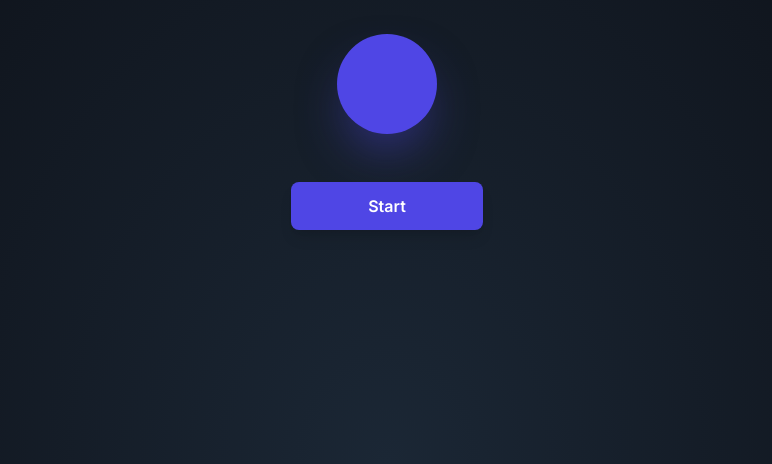
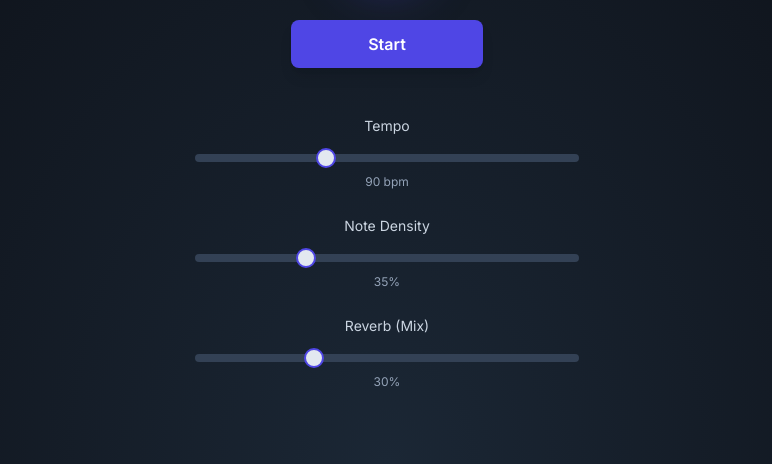
Before and after one commit to JedidiahShaji/Melodic-Flow, a plain HTML site: page index.html in a window 1280 px wide. Shown: the part 336-800 px from the top of the page, without its empty margins (253-1025 px from the left). Drawn offline with nearby package versions, Linux system fonts and the light colour scheme.

Commit message:
Added scroll bars - to tweak audio

```diff
--- a/index.html
+++ b/index.html
@@ -1,7 +1,7 @@
 <!DOCTYPE html>
 <html lang="en" class="h-full">
 <head>
-    <meta charset="UTF-8">
+    <meta charset="UTF-AR">
     <meta name="viewport" content="width=device-width, initial-scale=1.0">
     <title>MelodicFlow: A Generative Music Box</title>
 
@@ -32,11 +32,55 @@
             border-radius: 50%;
             transition: all 0.05s linear;
         }
+
+        /* * Custom Slider Styles for a "Premium" Feel
+         * We'll hide the default thumb and track, and create
+         * our own using Tailwind classes.
+        */
+        input[type=range] {
+            -webkit-appearance: none;
+            appearance: none;
+            width: 100%;
+            height: 8px;
+            background: #334155; /* slate-700 */
+            border-radius: 9999px;
+            outline: none;
+            cursor: pointer;
+        }
+
+        /* Webkit (Chrome, Safari) */
+        input[type=range]::-webkit-slider-thumb {
+            -webkit-appearance: none;
+            appearance: none;
+            width: 20px;
+            height: 20px;
+            background: #e2e8f0; /* slate-200 */
+            border-radius: 50%;
+            border: 2px solid #4f46e5; /* indigo-600 */
+            transition: background 0.2s ease-in-out;
+        }
+        input[type=range]:hover::-webkit-slider-thumb {
+            background: #fff;
+        }
+
+        /* Firefox */
+        input[type=range]::-moz-range-thumb {
+            width: 20px;
+            height: 20px;
+            background: #e2e8f0; /* slate-200 */
+            border-radius: 50%;
+            border: 2px solid #4f46e5; /* indigo-600 */
+            transition: background 0.2s ease-in-out;
+        }
+        input[type=range]:hover::-moz-range-thumb {
+            background: #fff;
+        }
+
     </style>
 </head>
 <body class="h-full flex items-center justify-center antialiased">
 
-    <div class="text-center p-8">
+    <div class="text-center p-8 max-w-md w-full">
 
         <!-- App Title -->
         <h1 class="text-4xl md:text-5xl font-bold text-white mb-3">
@@ -56,44 +100,64 @@
             Loading Audio...
         </button>
 
+        <!-- --- CONTROLS --- -->
+        <div id="controls" class="mt-12 space-y-6">
+
+            <!-- 1. Tempo Slider -->
+            <div class="w-full">
+                <label for="tempo" class="block text-sm font-medium text-slate-300 mb-2">Tempo</label>
+                <input type="range" id="tempo" min="60" max="150" value="90" class="w-full">
+                <span id="tempoValue" class="text-xs text-slate-400">90 bpm</span>
+            </div>
+
+            <!-- 2. Density Slider -->
+            <div class="w-full">
+                <label for="density" class="block text-sm font-medium text-slate-300 mb-2">Note Density</label>
+                <input type="range" id="density" min="0.1" max="1" value="0.35" step="0.01" class="w-full">
+                <span id="densityValue" class="text-xs text-slate-400">35%</span>
+            </div>
+
+            <!-- 3. Reverb Slider -->
+            <div class="w-full">
+                <label for="reverb" class="block text-sm font-medium text-slate-300 mb-2">Reverb (Mix)</label>
+                <input type="range" id="reverb" min="0" max="1" value="0.3" step="0.01" class="w-full">
+                <span id="reverbValue" class="text-xs text-slate-400">30%</span>
+            </div>
+        </div>
+        <!-- --- END CONTROLS --- -->
+
     </div>
 
     <script>
         // --- DOM Elements ---
         const startButton = document.getElementById('startButton');
         const pulsar = document.getElementById('visual-pulsar');
+        // New Slider Elements
+        const tempoSlider = document.getElementById('tempo');
+        const tempoValue = document.getElementById('tempoValue');
+        const densitySlider = document.getElementById('density');
+        const densityValue = document.getElementById('densityValue');
+        const reverbSlider = document.getElementById('reverb');
+        const reverbValue = document.getElementById('reverbValue');
+
 
         // --- Audio State ---
         let isPlaying = false;
-        let isInitialized = false;
+        let isInitialized = false; // To track if Tone.start() has been called
 
-        // --- Tone.js Setup ---
+        // --- Audio Setup ---
 
-        // 1. Create a simple synthesizer
-        // We use a "FMSynth" for a classic, gentle electric piano sound.
-        const synth = new Tone.FMSynth({
-            "harmonicity": 3.01,
-            "modulationIndex": 14,
-            "oscillator": { "type": "sine" },
-            "envelope": {
-                "attack": 0.01,
-                "decay": 0.1,
-                "sustain": 0.3,
-                "release": 1
-            },
-            "modulation": { "type": "square" },
-            "modulationEnvelope": {
-                "attack": 0.01,
-                "decay": 0.5,
-                "sustain": 0.1,
-                "release": 1
-            }
-        }).toDestination();
+        // 1. Create the main instrument (a Frequency Modulation Synth)
+        // We send it 'toDestination' so we can hear it.
+        // *** FIX: Added synth definition ***
+        const synth = new Tone.FMSynth().toDestination();
 
         // 2. Add some effects for that "premium" sound
         // A gentle reverb gives it space.
         const reverb = new Tone.Reverb(1.5).toDestination(); // 1.5-second decay
-        synth.connect(reverb);
+        synth.connect(reverb); // <-- This now works
+        // Set initial reverb mix (wet/dry). We'll control this with the slider.
+        reverb.wet.value = 0.3; // Start at 30% wet
 
         // 3. Define the "palette" of notes (C Major Pentatonic)
         // This is a "safe" scale where most notes sound good together,
@@ -142,39 +206,55 @@
 
         // --- Event Listeners ---
 
+        // Slider Listeners
+        tempoSlider.addEventListener('input', (e) => {
+            const newTempo = e.target.value;
+            Tone.Transport.bpm.value = newTempo;
+            tempoValue.textContent = `${newTempo} bpm`;
+        });
+
+        densitySlider.addEventListener('input', (e) => {
+            const newDensity = e.target.value;
+            density = newDensity;
+            densityValue.textContent = `${Math.floor(newDensity * 100)}%`;
+        });
+
+        reverbSlider.addEventListener('input', (e) => {
+            const newReverb = e.target.value;
+            reverb.wet.value = newReverb;
+            reverbValue.textContent = `${Math.floor(newReverb * 100)}%`;
+        });
+
+
         // The browser requires user interaction to start audio.
         // We'll use this function to initialize Tone.js on the first click.
         async function initializeAudio() {
-            if (isInitialized) return;
-
+            // This is deprecated but necessary for some browsers
             await Tone.start();
             console.log('AudioContext started and ready.');
             isInitialized = true;
-            startButton.disabled = false;
-            startButton.textContent = 'Start';
+            // No longer needed, as we enable on Tone.loaded()
+            // startButton.disabled = false;
+            // startButton.textContent = 'Start';
         }
 
         // We can initialize asynchronously as soon as the page loads,
         // but the 'Start' button click will also force it.
         // Let's try to load it gently first.
         Tone.loaded().then(() => {
-            // *** FIX ***
             // Once the library is loaded, just enable the button.
             // Don't try to start the audio context yet.
             // That MUST happen on the user's click.
             console.log('Tone.js library loaded.');
             startButton.disabled = false;
             startButton.textContent = 'Start';
-            // initializeAudio(); // <-- This was the line causing the error.
         });
 
         // Main play/stop toggle
         startButton.addEventListener('click', async () => { // <-- Add 'async'
             // If audio isn't on, this click will be the first user gesture.
-            // *** FIX ***
             // We must 'await' Tone.start() on the first click.
             if (!isInitialized) {
-                // initializeAudio(); // <-- Old way
                 await Tone.start(); // <-- New, correct way
                 console.log('AudioContext started and ready.');
                 isInitialized = true;
@@ -182,26 +262,14 @@
 
             // Toggle play/stop
             if (!isPlaying) {
-                // Start the master transport
+                // Start the transport
                 Tone.Transport.start();
-
-                // Update button UI
                 startButton.textContent = 'Stop';
-                startButton.classList.replace('bg-indigo-600', 'bg-red-600');
-                startButton.classList.replace('hover:bg-indigo-500', 'hover:bg-red-500');
-
                 isPlaying = true;
             } else {
-                // Stop the master transport
+                // Stop the transport
                 Tone.Transport.stop();
-                // We also reset the position to 0 so it starts fresh next time
-                Tone.Transport.position = 0;
-
-                // Update button UI
                 startButton.textContent = 'Start';
-                startButton.classList.replace('bg-red-600', 'bg-indigo-600');
-                startButton.classList.replace('hover:bg-red-500', 'hover:bg-indigo-500');
-
                 isPlaying = false;
             }
         });
```
